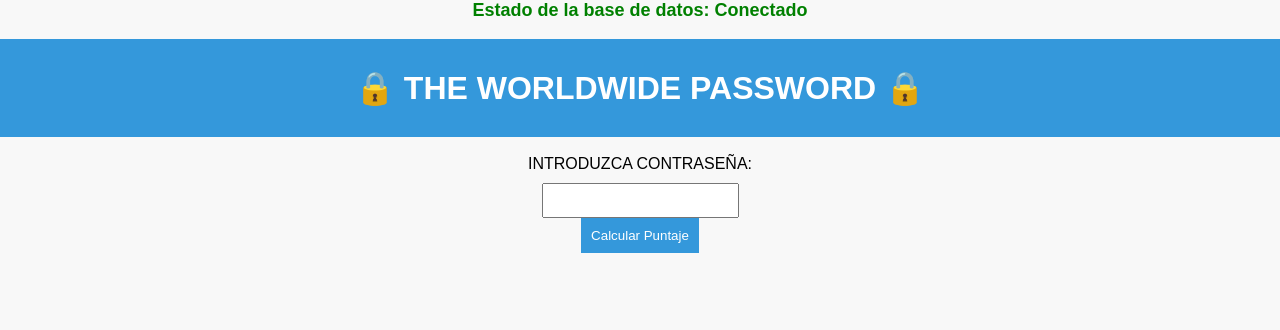
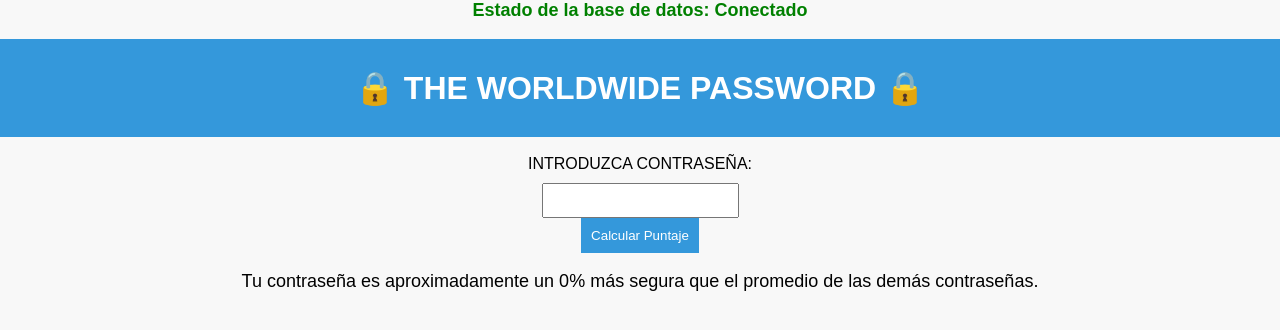
Before and after one commit to Selgy98/theworldwidepassword, a PHP site: page / in a window 1280 px wide. Shown: the top 330 px of the page. Run offline with PHP 8.4, Linux system fonts and the light colour scheme; data that the repository does not hold is empty.

Commit message:
Update index.php

```diff
--- a/index.php
+++ b/index.php
@@ -161,6 +161,29 @@ if ($resultado_repetida) {
         echo "<span class='circle'></span>";
         echo "</p>";
     }
+
+// Obtener el promedio de los puntajes
+$consulta_promedio = "SELECT AVG(SCORE) as promedio FROM storedpss";
+$resultado_promedio = $conexion->query($consulta_promedio);
+
+if ($resultado_promedio) {
+    $fila_promedio = $resultado_promedio->fetch_assoc();
+    $promedio_puntajes = $fila_promedio['promedio'];
+
+    // Calcular el porcentaje de cuánto más segura es la contraseña actual
+    $porcentaje_mas_segura = 0;
+    if ($promedio_puntajes > 0) {
+        $porcentaje_mas_segura = (($puntaje - $promedio_puntajes) / $promedio_puntajes) * 100;
+    }
+
+    // Ajustar el mensaje según el porcentaje
+    $mensaje = ($porcentaje_mas_segura >= 0) ? "más segura" : "menos segura";
+    $porcentaje_mas_segura = abs($porcentaje_mas_segura);
+
+    // Imprimir el resultado
+    echo "<p>Tu contraseña es aproximadamente un " . round($porcentaje_mas_segura, 2) . "% $mensaje que el promedio de las demás contraseñas.</p>";
+}
+
     ?>
 </body>
 </html>
```
